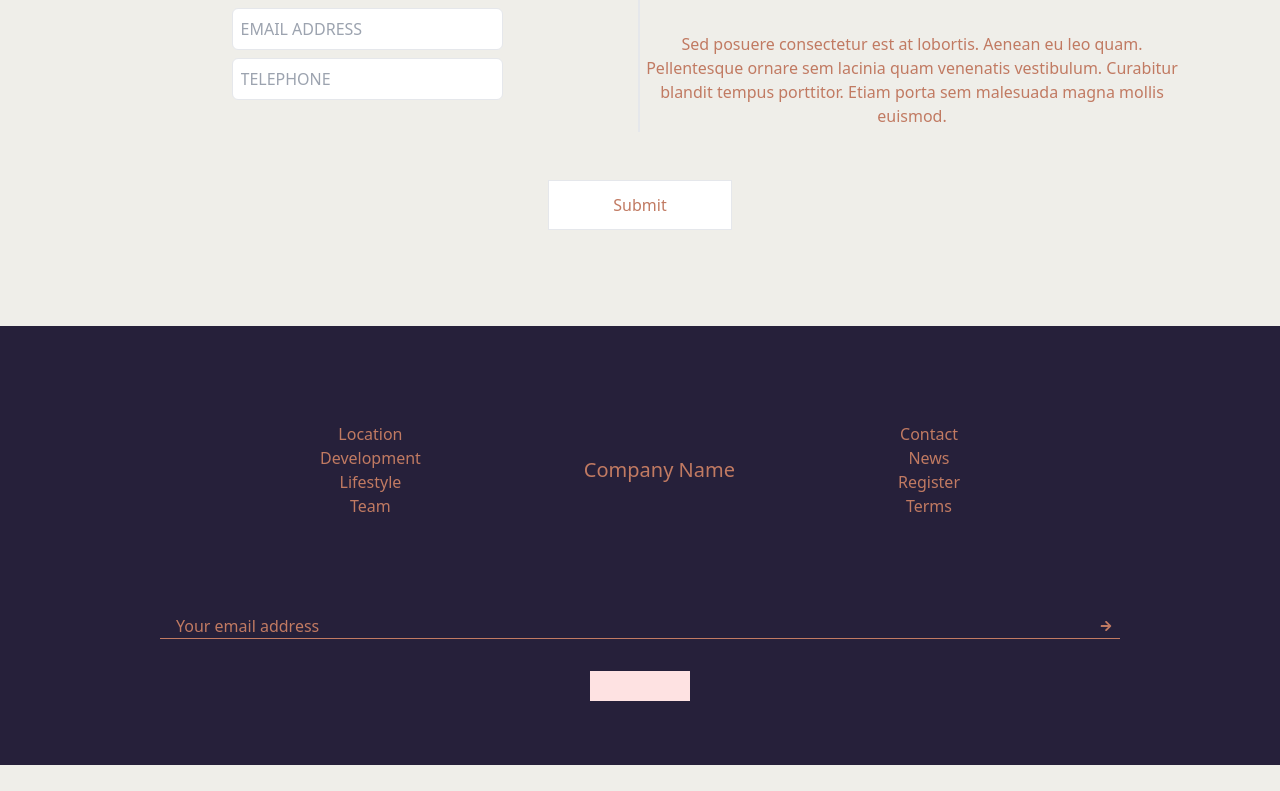
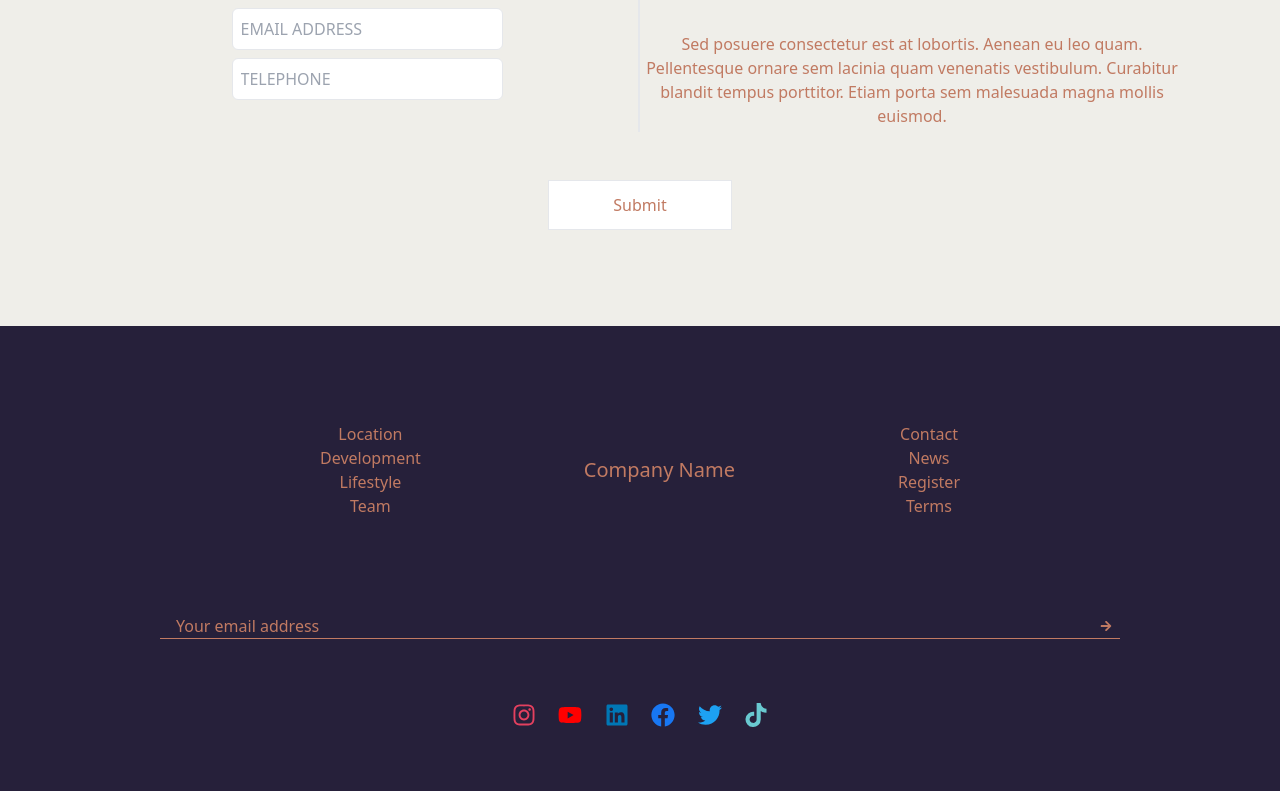
Before and after one commit to Zoomea/tailwind-company-news-template, a React (Create React App) app: page / in a window 1280 px wide. Shown: the part 2430-3221 px from the top of the page. Before the commit the page ends 3195 px from the top, so only its background shows below. Built offline with nearby package versions, Linux system fonts and the light colour scheme; a web font is replaced by a local one.

Commit message:
add social media icons

```diff
--- a/src/App.js
+++ b/src/App.js
@@ -2,7 +2,7 @@ import './App.css';
 
 import React, { useState } from 'react';
 import HamburgerMenu from './HamburgerMenu';
-import { FaSearch, FaArrowLeft, FaArrowRight } from 'react-icons/fa';
+import { FaSearch, FaArrowLeft, FaArrowRight, FaInstagram, FaYoutube, FaLinkedin, FaFacebook, FaTwitter, FaTiktok } from 'react-icons/fa';
 import NewsDisplay from './NewsDisplay';
 
 function App() {
@@ -32,7 +32,7 @@ function App() {
           <div className="mx-auto my-auto uppercase text-xs">Latest</div>
         </div>
         <div className="flex">
-          <div className="mx-auto my-auto" style={{fontSize: "3rem"}}>NEWS</div>
+          <div className="mx-auto my-auto" style={{ fontSize: "3rem" }}>NEWS</div>
         </div>
       </div>
       {/* Main content of home page */}
@@ -83,7 +83,7 @@ function App() {
           </div>
           <div className="form-description w-1/2 text-red-400">
             <div className="uppercase text-center mt-4 mb-8 text-xs">Updates</div>
-            <div className="uppercase text-center mb-8" style={{fontSize: '2.5rem'}}>join the club</div>
+            <div className="uppercase text-center mb-8" style={{ fontSize: '2.5rem' }}>join the club</div>
             <div className="text-center">Sed posuere consectetur est at lobortis. Aenean eu leo quam. Pellentesque ornare sem lacinia quam venenatis vestibulum. Curabitur blandit tempus porttitor. Etiam porta sem malesuada magna mollis euismod. </div>
           </div>
         </div>
@@ -94,7 +94,7 @@ function App() {
         </div>
       </div>
       {/* Footer and info section */}
-      <div className="footer-container pt-24 pb-16" style={{backgroundColor: "#26203a"}}>
+      <div className="footer-container pt-24 pb-16" style={{ backgroundColor: "#26203a" }}>
         <div className="mx-auto footer-info flex w-1/2 justify-between mb-24">
           <div className="info-left text-red-400">
             <div className="grid place-items-center">Location</div>
@@ -110,11 +110,18 @@ function App() {
             <div className="flex justify-center">Terms</div>
           </div>
         </div>
-        <div className="email-holder w-3/4 mx-auto mb-8 text-red-400 border-b border-red-400 pl-4 pr-2 flex items-center justify-between">
+        <div className="email-holder w-3/4 mx-auto mb-16 text-red-400 border-b border-red-400 pl-4 pr-2 flex items-center justify-between">
           <div className="email-place-holder">Your email address</div>
           <FaArrowRight size={12} className="text-red-400" />
         </div>
-        <div className="social-media-holder h-[30px] w-[100px] bg-red-100 mx-auto"></div>
+        <div className="social-media-holder w-1/5 mx-auto flex justify-between">
+          <FaInstagram size={24} color="#E4405F" />
+          <FaYoutube size={24} color="#FF0000" />
+          <FaLinkedin size={24} color="#0077B5" />
+          <FaFacebook size={24} color="#1877F2" />
+          <FaTwitter size={24} color="#1DA1F2" />
+          <FaTiktok size={24} color="#69C9D0" />
+        </div>
       </div>
     </div>
   );
```
Lines whose indentation alone changed are shown as unchanged.
